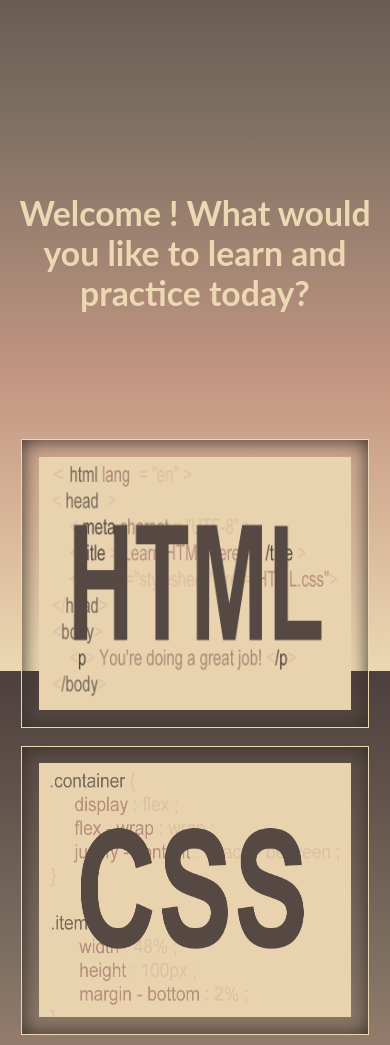
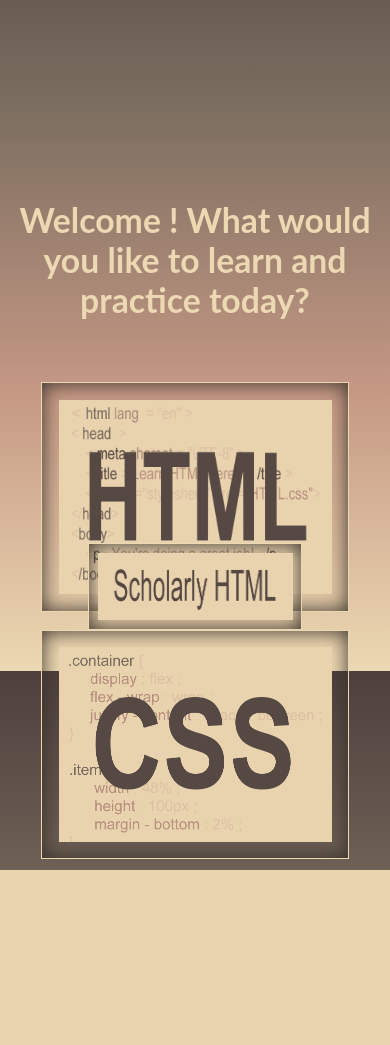
Before and after one commit to Hritcu/LeHS, a PHP site: page /ChooseHTML_or_CSS.html in a window 390 px wide. Shown: the part 173-1218 px from the top of the page. After the commit the page ends 1043 px from the top, so only its background shows below. Run offline with PHP 8.4, Linux system fonts and the light colour scheme.

Commit message:
Home Page

```diff
--- a/ChooseHTML_or_CSS.html
+++ b/ChooseHTML_or_CSS.html
@@ -7,7 +7,7 @@
     <meta name="viewport" content="width=device-width, initial-scale=1.0">
     <title>Choose between HTML and CSS</title>
     <link rel="stylesheet" href="styleChooseHTMLorCSS.css">
-    <link rel="icon" href="https://i.pinimg.com/originals/97/7b/cd/977bcdeaa028f7350095fa3d5d032584.png">
+    <link rel="icon" href="Caine_Rosu.png">
 </head>
 
 <body>
@@ -22,6 +22,11 @@
             <img src="CSS.png" id="LearnCSS" alt="LearnCSS">
          </a>
     </div>
+    <footer>
+        <a href="ScholaryHTML.html">
+            <img src="ScholarlyHTML_Button.png" id="ScholarlyHTML" alt="ScholaryHTML">
+        </a>
+    </footer>
 </body>
 
 </html>
--- a/styleChooseHTMLorCSS.css
+++ b/styleChooseHTMLorCSS.css
@@ -49,7 +49,7 @@ body {
     position: absolute;
 }
 
-#LearnHTML, #LearnCSS{
+#LearnHTML, #LearnCSS, #ScholarlyHTML{
     position: relative;
     width: 25em;
     height: 35vh;
@@ -63,7 +63,20 @@ body {
     transition: all 1250ms cubic-bezier(0.19, 1, 0.22, 1);
 }
 
-#LearnHTML:hover, #LearnCSS:hover{
+
+#ScholarlyHTML{
+    display: block;
+    position: absolute;
+    bottom: 5vh;
+    left: 0;
+    right: 0;
+    margin-left: auto;
+    margin-right: auto;
+    width: 10em;
+    height: 5em;
+}
+
+#LearnHTML:hover, #LearnCSS:hover, #ScholarlyHTML:hover{
 
     border: 1px solid var(--darkest);
     box-shadow: inset 0 0 20px var(--inbetweenMiddleAndLightest), 0 0 20px var(--inbetweenDarkestAndMiddle);
@@ -72,11 +85,13 @@ body {
     text-shadow: 1px 1px 2px var(--darkest);
 }
 
+
+
 @media screen and (max-width: 800px) {
 
     #title{
         padding-top: 5vh;
-        padding-bottom: 4vh;
+        padding-bottom: 2.5vh;
         padding-right: 2vw;
         padding-left: 2vw;
         font-size: 4vh;
@@ -88,14 +103,21 @@ body {
         flex-direction: column;
         justify-content: space-evenly;
         margin : auto;
+        padding-top: 4vh;
         width: 100%;
     }
 
     #LearnHTML, #LearnCSS{
     position: relative;
-    width: 80vw;
-    height: 30vh;
+    width: 70vw;
+    height: 23vh;
     padding: 2vh;
     margin: 1vh;
     }
+
+    #ScholarlyHTML{
+        width: 50vw;
+        height: 8vh;
+        padding: 1vh;
+    }
 }
```
Also changed, not shown: ScholarlyHTML_Button.png (added).
